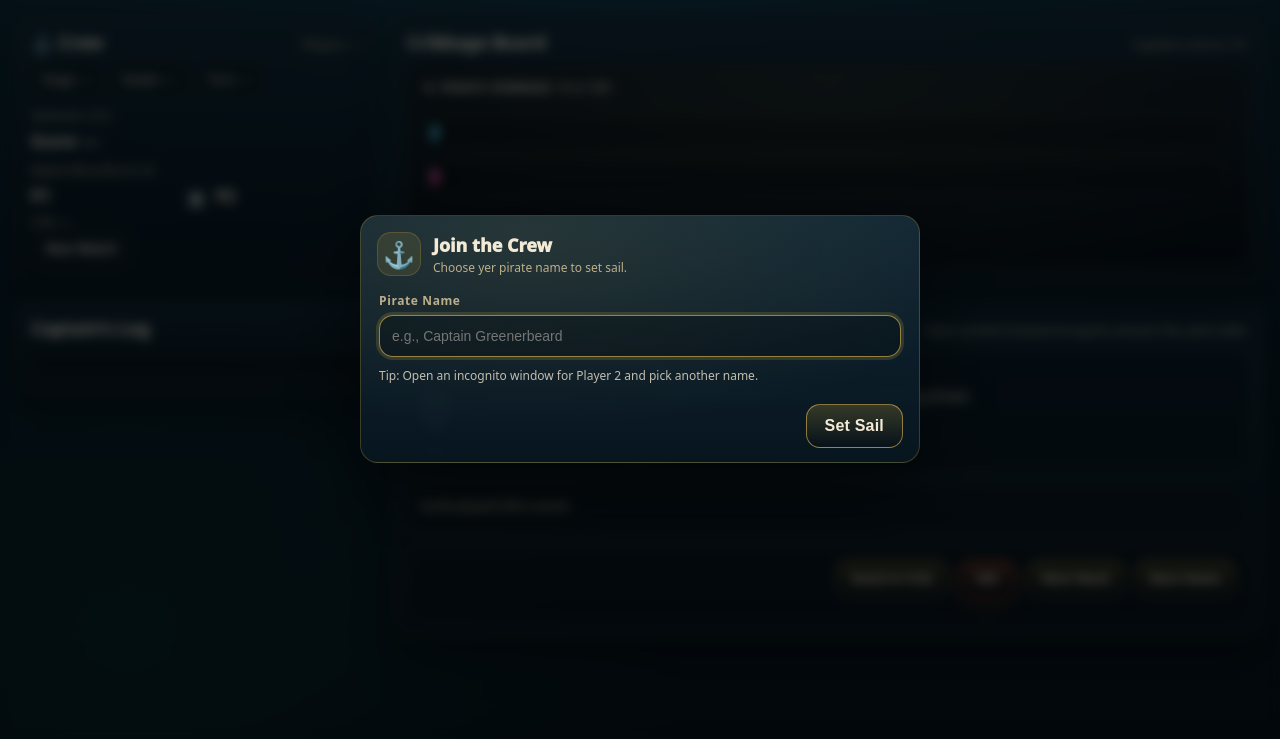
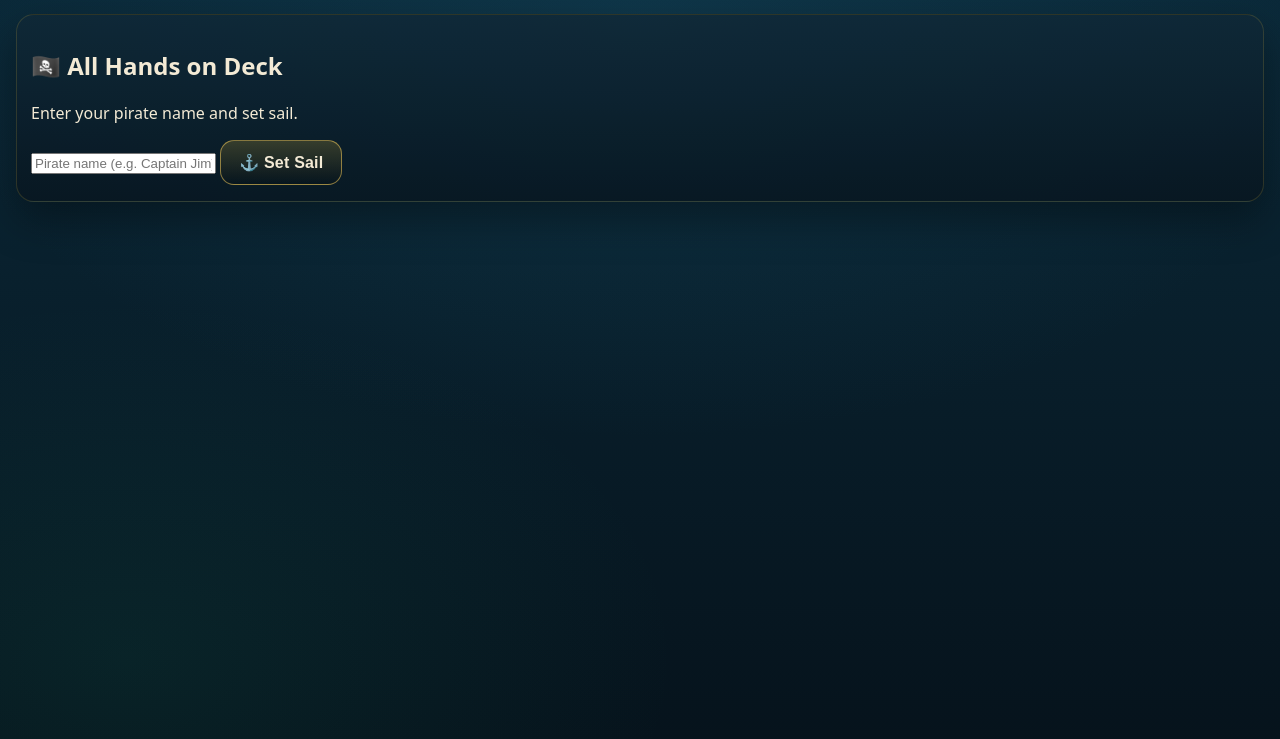
Before and after one commit to pirate-jpg/pirate-cribbage, a website: page public/index.html in a window 1280 px wide. Shown: the part 61-800 px from the top of the page. Drawn offline with nearby package versions, Linux system fonts and the light colour scheme.

Commit message:
Update index.html

```diff
--- a/public/index.html
+++ b/public/index.html
@@ -8,198 +8,68 @@
 </head>
 
 <body>
-  <header class="topbar ropeBorder">
+  <header class="topbar">
     <div class="brand">
       <span class="anchor">⚓</span>
       <span class="title">Pirate Cribbage</span>
-      <span class="subtitle">Pirate TV • Two-player Cribbage</span>
-    </div>
-
-    <div class="topmeta">
-      <div id="tableLine" class="chip">Table: —</div>
-      <div id="meLine" class="chip">You: —</div>
+      <span class="subtitle">Pirate TV</span>
     </div>
   </header>
 
-  <main class="page">
-    <section class="grid">
-      <!-- LEFT: Crew / Match -->
-      <aside class="panel crewPanel">
-        <div class="panelHeader">
-          <h2>⚓ Crew</h2>
-          <div class="mutedSmall" id="playersLine">Players: —</div>
-        </div>
+  <!-- JOIN SCREEN -->
+  <main class="page" id="joinScreen">
+    <section class="panel joinPanel">
+      <h1>🏴‍☠️ All Hands on Deck</h1>
+      <p>Enter your pirate name and set sail.</p>
 
-        <div class="miniRow">
-          <div class="pill" id="stageLine">Stage: —</div>
-          <div class="pill" id="dealerLine">Dealer: —</div>
-          <div class="pill" id="turnLine">Turn: —</div>
-        </div>
+      <input
+        id="nameInput"
+        class="nameInput"
+        placeholder="Pirate name (e.g. Captain Jim)"
+        maxlength="16"
+      />
 
-        <div class="scoreBlock">
-          <div class="scoreTitle">Game (to 121)</div>
-          <div id="scoreLine" class="scoreText">Score: —</div>
-        </div>
-
-        <div class="matchBlock">
-          <div class="scoreTitle">Match Wins (first to 3)</div>
-          <div class="matchGrid">
-            <div class="matchSide">
-              <div class="matchName" id="p1Name">P1</div>
-              <div class="pips" id="p1Wins"></div>
-            </div>
-            <div class="vs">☠️</div>
-            <div class="matchSide">
-              <div class="matchName" id="p2Name">P2</div>
-              <div class="pips" id="p2Wins"></div>
-            </div>
-          </div>
-        </div>
-
-        <div class="mutedSmall" id="cribLine">Crib: —</div>
-
-        <div class="crewButtons">
-          <button id="newMatchBtn" class="btn ghost">New Match</button>
-        </div>
-      </aside>
-
-      <!-- RIGHT: Cribbage Board -->
-      <section class="panel boardPanel woodFrame">
-        <div class="panelHeader spread">
-          <h2>Cribbage Board</h2>
-          <div class="mutedSmall">Captain’s race to 121</div>
-        </div>
-
-        <div class="boardSurface">
-          <div class="boardTitle">🏴‍☠️ PIRATE CRIBBAGE • 0 → 121</div>
-
-          <div class="track">
-            <div class="lane lane1">
-              <div class="peg peg1" id="p1Peg"></div>
-            </div>
-            <div class="lane lane2">
-              <div class="peg peg2" id="p2Peg"></div>
-            </div>
-
-            <div class="tickRow" id="ticks"></div>
-          </div>
-
-          <div class="legend">
-            <div class="dotLine"><span class="dot dot1"></span> <span id="p1Label">P1</span></div>
-            <div class="dotLine"><span class="dot dot2"></span> <span id="p2Label">P2</span></div>
-          </div>
-        </div>
-      </section>
-
-      <!-- CENTER: Gameplay -->
-      <section class="panel playPanel">
-        <div class="panelHeader">
-          <h2 id="handTitle">Waiting for crew…</h2>
-          <div class="mutedSmall" id="handHelp">Open another browser/incognito and join the same table.</div>
-        </div>
-
-        <div class="hudRow">
-          <div class="countBox">
-            <div class="countLabel">COUNT</div>
-            <div id="countNum" class="countNum">0</div>
-            <div class="countHint">Keep it ≤ 31</div>
-          </div>
-
-          <div class="statusBox">
-            <div class="statusTitle">Pegging Status</div>
-            <div id="peggingStatus" class="statusText">Pegging info appears during the pegging phase.</div>
-            <div id="lastScore" class="lastScore hidden">—</div>
-          </div>
-        </div>
-
-        <div class="pileBlock">
-          <div class="pileTitle">Cards played (this count)</div>
-          <div id="pileArea" class="pileArea"></div>
-        </div>
-
-        <div class="handBlock">
-          <div class="handHeader">
-            <div class="handMeta">
-              <div id="tableLine2" class="mutedSmall"></div>
-            </div>
-            <div class="actionRow">
-              <button id="discardBtn" class="btn primary">Send to Crib</button>
-              <button id="goBtn" class="btn go">GO</button>
-              <button id="nextHandBtn" class="btn primary">Next Hand</button>
-              <button id="nextGameBtn" class="btn primary">Next Game</button>
-            </div>
-          </div>
-
-          <div id="handArea" class="handArea"></div>
-        </div>
-
-        <!-- SHOW panel -->
-        <div id="showPanel" class="panel showPanel hidden">
-          <div class="panelHeader spread">
-            <h2>Show</h2>
-            <div id="cutLine" class="mutedSmall">Cut: —</div>
-          </div>
-
-          <div class="showGrid">
-            <div class="showCol">
-              <h3 id="ndTitle">Non-dealer</h3>
-              <div id="ndCards" class="cardRow"></div>
-              <ul id="ndBreak" class="breakList"></ul>
-              <div id="ndTotal" class="totalLine">Total: —</div>
-            </div>
-
-            <div class="showCol">
-              <h3 id="dTitle">Dealer</h3>
-              <div id="dCards" class="cardRow"></div>
-              <ul id="dBreak" class="breakList"></ul>
-              <div id="dTotal" class="totalLine">Total: —</div>
-            </div>
-
-            <div class="showCol">
-              <h3 id="cribTitle">Crib</h3>
-              <div id="cCards" class="cardRow"></div>
-              <ul id="cBreak" class="breakList"></ul>
-              <div id="cTotal" class="totalLine">Total: —</div>
-            </div>
-          </div>
-        </div>
-      </section>
-
-      <!-- BOTTOM: Log -->
-      <section class="panel logPanel">
-        <div class="panelHeader">
-          <h2>Captain’s Log</h2>
-        </div>
-        <pre id="logArea" class="logArea"></pre>
-      </section>
+      <button id="nameJoinBtn" class="btn primary big">
+        ⚓ Set Sail
+      </button>
     </section>
   </main>
 
-  <!-- NAME MODAL -->
-  <div id="nameModal" class="modalOverlay hidden">
-    <div class="modalCard woodFrame">
-      <div class="modalHeader">
-        <div class="modalIcon">⚓</div>
-        <div>
-          <div class="modalTitle">Join the Crew</div>
-          <div class="modalSubtitle">Choose yer pirate name to set sail.</div>
-        </div>
+  <!-- GAME SCREEN -->
+  <main class="page hidden" id="gameScreen">
+    <section class="panel">
+      <div id="tableLine">Table: —</div>
+      <div id="meLine">You: —</div>
+      <div id="playersLine">Players: —</div>
+      <div id="stageLine">Stage: —</div>
+      <div id="dealerLine">Dealer: —</div>
+      <div id="turnLine">Turn: —</div>
+
+      <div id="scoreLine">Score: —</div>
+      <div id="cribLine">Crib: —</div>
+
+      <hr/>
+
+      <h2 id="handTitle">Waiting…</h2>
+      <div id="handHelp"></div>
+
+      <div id="countNum" class="countNum">0</div>
+      <div id="peggingStatus"></div>
+      <div id="lastScore" class="hidden"></div>
+
+      <div id="pileArea"></div>
+
+      <div class="actions">
+        <button id="discardBtn" class="btn">Send to Crib</button>
+        <button id="goBtn" class="btn go">GO</button>
+        <button id="nextHandBtn" class="btn">Next Hand</button>
       </div>
 
-      <div class="modalBody">
-        <label class="modalLabel" for="nameInput">Pirate Name</label>
-        <input id="nameInput" class="modalInput" maxlength="16" placeholder="e.g., Captain Greenerbeard" />
+      <div id="handArea"></div>
 
-        <div class="modalHint">
-          Tip: Open an incognito window for Player 2 and pick another name.
-        </div>
-      </div>
-
-      <div class="modalActions">
-        <button id="nameJoinBtn" class="btn primary big">Set Sail</button>
-      </div>
-    </div>
-  </div>
+      <pre id="logArea"></pre>
+    </section>
+  </main>
 
   <script src="/socket.io/socket.io.js"></script>
   <script src="/js/app.js"></script>
```
